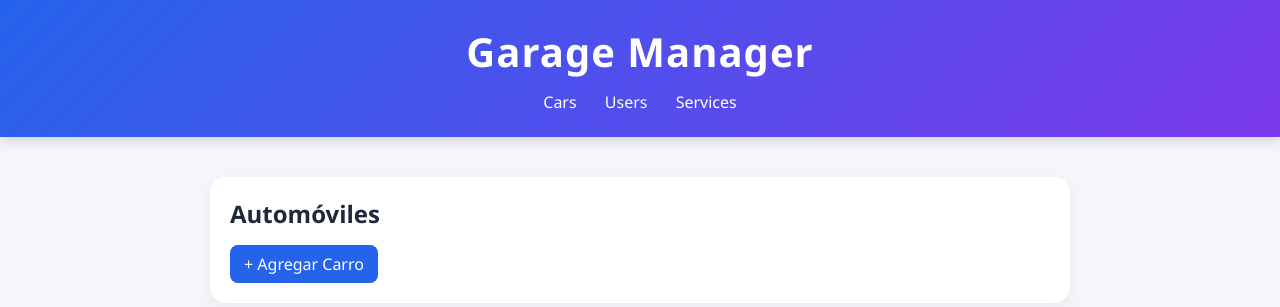
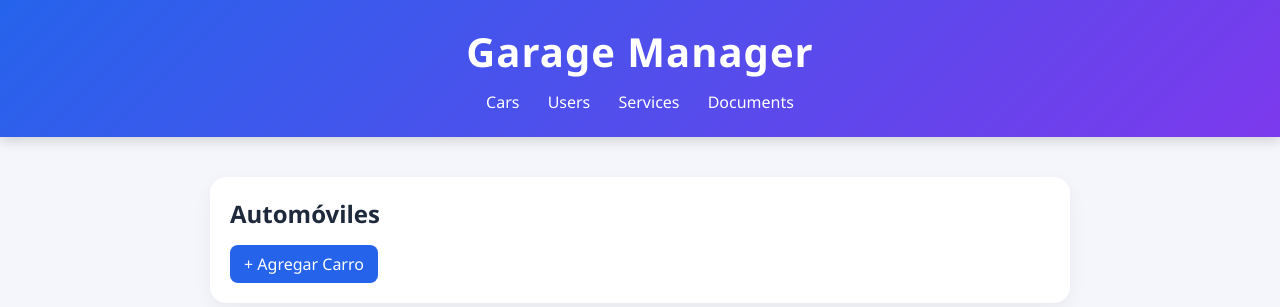
Before and after one commit to GoldenDiegos/garage-manager-flask, a Flask app: page /view/cars in a window 1280 px wide. Shown: the top 307 px of the page. Run offline with Flask 3, Linux system fonts and the light colour scheme; data comes from the database, SQL or seed files in the repository; both versions use the stored data as it was after the commit.

Commit message:
chore: ajustes finales antes de reorganizar historial

```diff
--- a/templates/base.html
+++ b/templates/base.html
@@ -10,11 +10,13 @@
 <body>
   <header class="site-header">
     <h1 class="brand">Garage Manager</h1>
-    <nav class="site-nav">
-      <a href="/view/cars">Cars</a>
-      <a href="/view/users">Users</a>
-      <a href="/view/services">Services</a>
-    </nav>
+   <nav class="site-nav">
+  <a href="/view/cars">Cars</a>
+  <a href="/view/users">Users</a>
+  <a href="/view/services">Services</a>
+  <a href="/view/documents">Documents</a>
+</nav>
+
   </header>
 
   <main class="container">
```
Also changed, not shown: database/database.db.
